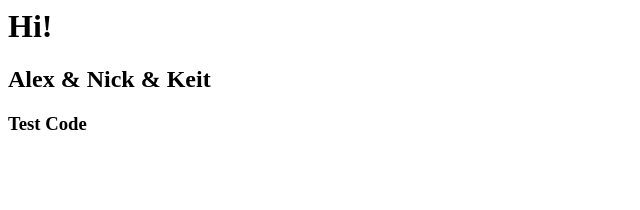
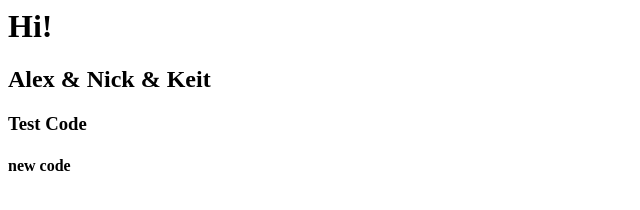
Before and after one commit to AlexViking/coding, a plain HTML site: page index.html in a window 1280 px wide. Shown: the full height of the page, 0-640 px from the left. Drawn offline with Linux system fonts and the light colour scheme.

Commit message:
Update to main index.html

```diff
--- a/index.html
+++ b/index.html
@@ -3,3 +3,5 @@
 <h2>Alex & Nick & Keit </h2>
 
 <h3>Test Code</h3>
+
+<h4>new code </h4>
```
